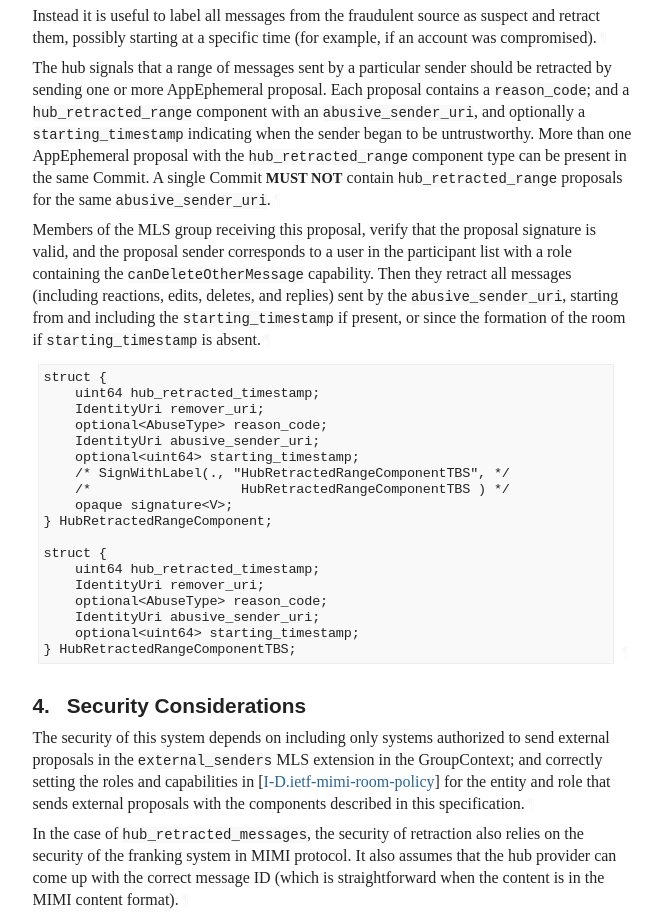
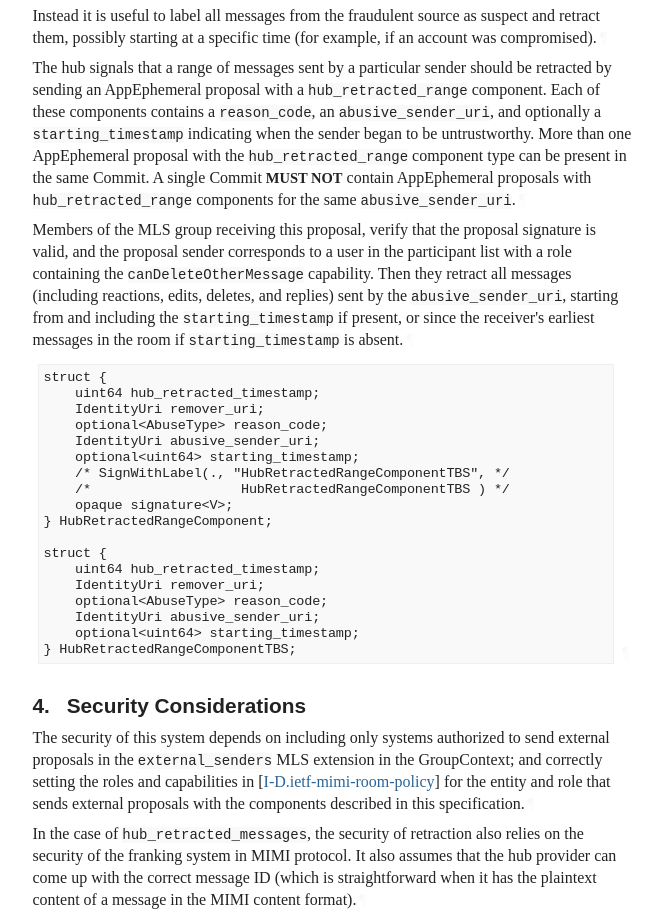
Before and after one commit to rohanmahy/mimi-hub-deleted-messages, a plain HTML site: page draft-mahy-mimi-hub-retracted-messages.html in a window 1280 px wide. Shown: the part 2789-3712 px from the top of the page, without its empty margins (92-754 px from the left). Drawn offline with Linux system fonts and the light colour scheme; a web font is replaced by a local one.

Commit message:
Script updating gh-pages from cd15661. [ci skip]

```diff
--- a/draft-mahy-mimi-hub-retracted-messages.html
+++ b/draft-mahy-mimi-hub-retracted-messages.html
@@ -1209,7 +1209,7 @@ In some cases, the abusive content may be illegal and/or sufficiently disturbing
 In many such cases, the provider even has a legal duty to act.<a href="#section-1-2" class="pilcrow">¶</a></p>
 <p id="section-1-3">A hub provider may also discover that a specific participant has violated its terms of service generally, in a manner that causes their content to be a danger to other participants.
 For example, an account which is fraudulently impersonating another user can be removed using an external remove proposal, but removing their content messages requires another mechanism.<a href="#section-1-3" class="pilcrow">¶</a></p>
-<p id="section-1-4">This specification describes two new application components to signal messages to be deleted.<a href="#section-1-4" class="pilcrow">¶</a></p>
+<p id="section-1-4">This specification describes two new application components to signal messages to be retracted.<a href="#section-1-4" class="pilcrow">¶</a></p>
 </section>
 </div>
 <div id="conventions-and-definitions">
@@ -1236,7 +1236,7 @@ The hub could also retract messages for other reasons, such as upon discovering
         <h3 id="name-removing-specific-messages-">
 <a href="#section-3.1" class="section-number selfRef">3.1. </a><a href="#name-removing-specific-messages-" class="section-name selfRef">Removing specific messages by message ID</a>
         </h3>
-<p id="section-3.1-1">The hub signals that messages should be retracted by sending one or more AppEphemeral proposal containing a <code>hub_retracted_messages</code> component with a list of MIMI Content message IDs to retract/delete.
+<p id="section-3.1-1">The hub signals that individual, specific messages should be retracted by sending one or more AppEphemeral proposals, each containing a <code>hub_retracted_messages</code> component with a list of MIMI Content message IDs to retract/delete.
 Each proposal contains messages with the same retracted timestamp and (optional) reason code.
 More than one AppEphemeral proposal with the <code>hub_retracted_messages</code> component type can be present in the same Commit (for example to delete different messages with different <code>reason_code</code>s).<a href="#section-3.1-1" class="pilcrow">¶</a></p>
 <p id="section-3.1-2">Members of the MLS group receiving this proposal, verify that the proposal signature is valid, and the proposal sender corresponds to a user in the participant list with a role containing the <code>canDeleteOtherMessage</code> for any type of message, or the <code>canDeleteOtherReaction</code> if the messages within <code>hub_retracted_component.retracted_messages</code> are all reactions.<a href="#section-3.1-2" class="pilcrow">¶</a></p>
@@ -1274,12 +1274,12 @@ HubRetractedComponent hub_retracted_component;
 <p id="section-3.2-1">In the case where the provider discovers a client trying to commit fraud or deception, the provider may wish to take immediate action without waiting for every message sent to be reported.
 For example, a user who is impersonating a government economy or health spokesperson, or a recruiter at a well-known firm could send messages causing panic or phishing, but ordinary viewers may have no reason to report the messages, believing them to be from a legitimate source.<a href="#section-3.2-1" class="pilcrow">¶</a></p>
 <p id="section-3.2-2">Instead it is useful to label all messages from the fraudulent source as suspect and retract them, possibly starting at a specific time (for example, if an account was compromised).<a href="#section-3.2-2" class="pilcrow">¶</a></p>
-<p id="section-3.2-3">The hub signals that a range of messages sent by a particular sender should be retracted by sending one or more AppEphemeral proposal.
-Each proposal contains a <code>reason_code</code>; and a <code>hub_retracted_range</code> component with an <code>abusive_sender_uri</code>, and optionally a <code>starting_timestamp</code> indicating when the sender began to be untrustworthy.
+<p id="section-3.2-3">The hub signals that a range of messages sent by a particular sender should be retracted by sending an AppEphemeral proposal with a <code>hub_retracted_range</code> component.
+Each of these components contains a <code>reason_code</code>, an <code>abusive_sender_uri</code>, and optionally a <code>starting_timestamp</code> indicating when the sender began to be untrustworthy.
 More than one AppEphemeral proposal with the <code>hub_retracted_range</code> component type can be present in the same Commit.
-A single Commit <span class="bcp14">MUST NOT</span> contain <code>hub_retracted_range</code> proposals for the same <code>abusive_sender_uri</code>.<a href="#section-3.2-3" class="pilcrow">¶</a></p>
+A single Commit <span class="bcp14">MUST NOT</span> contain AppEphemeral proposals with <code>hub_retracted_range</code> components for the same <code>abusive_sender_uri</code>.<a href="#section-3.2-3" class="pilcrow">¶</a></p>
 <p id="section-3.2-4">Members of the MLS group receiving this proposal, verify that the proposal signature is valid, and the proposal sender corresponds to a user in the participant list with a role containing the <code>canDeleteOtherMessage</code> capability.
-Then they retract all messages (including reactions, edits, deletes, and replies) sent by the <code>abusive_sender_uri</code>, starting from and including the <code>starting_timestamp</code> if present, or since the formation of the room if <code>starting_timestamp</code> is absent.<a href="#section-3.2-4" class="pilcrow">¶</a></p>
+Then they retract all messages (including reactions, edits, deletes, and replies) sent by the <code>abusive_sender_uri</code>, starting from and including the <code>starting_timestamp</code> if present, or since the receiver's earliest messages in the room if <code>starting_timestamp</code> is absent.<a href="#section-3.2-4" class="pilcrow">¶</a></p>
 <div class="lang-tls sourcecode" id="section-3.2-5">
 <pre>
 struct {
@@ -1313,7 +1313,7 @@ struct {
       </h2>
 <p id="section-4-1">The security of this system depends on including only systems authorized to send external proposals in the <code>external_senders</code> MLS extension in the GroupContext; and correctly setting the roles and capabilities in <span>[<a href="#I-D.ietf-mimi-room-policy" class="cite xref">I-D.ietf-mimi-room-policy</a>]</span> for the entity and role that sends external proposals with the components described in this specification.<a href="#section-4-1" class="pilcrow">¶</a></p>
 <p id="section-4-2">In the case of <code>hub_retracted_messages</code>, the security of retraction also relies on the security of the franking system in MIMI protocol.
-It also assumes that the hub provider can come up with the correct message ID (which is straightforward when the content is in the MIMI content format).<a href="#section-4-2" class="pilcrow">¶</a></p>
+It also assumes that the hub provider can come up with the correct message ID (which is straightforward when it has the plaintext content of a message in the MIMI content format).<a href="#section-4-2" class="pilcrow">¶</a></p>
 </section>
 </div>
 <div id="iana-considerations">
```
Also changed, not shown: draft-mahy-mimi-hub-retracted-messages.txt.
